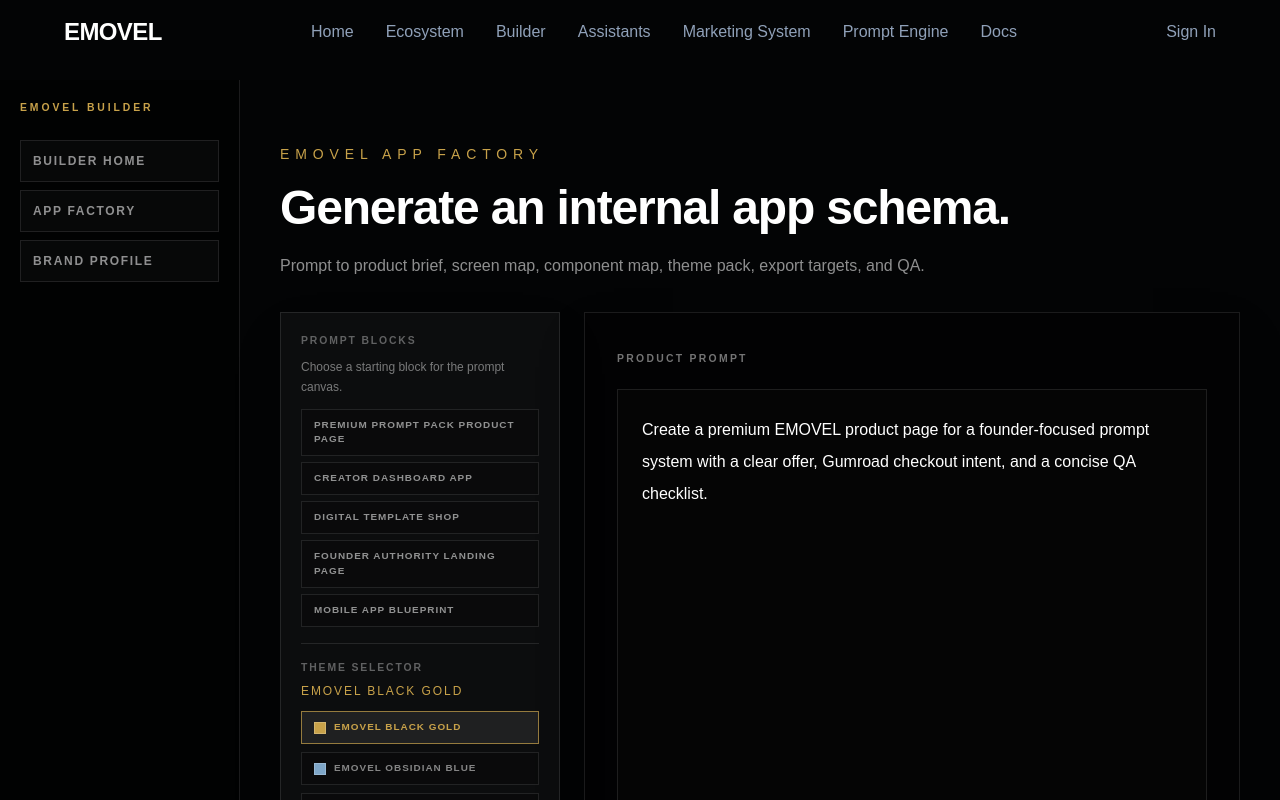
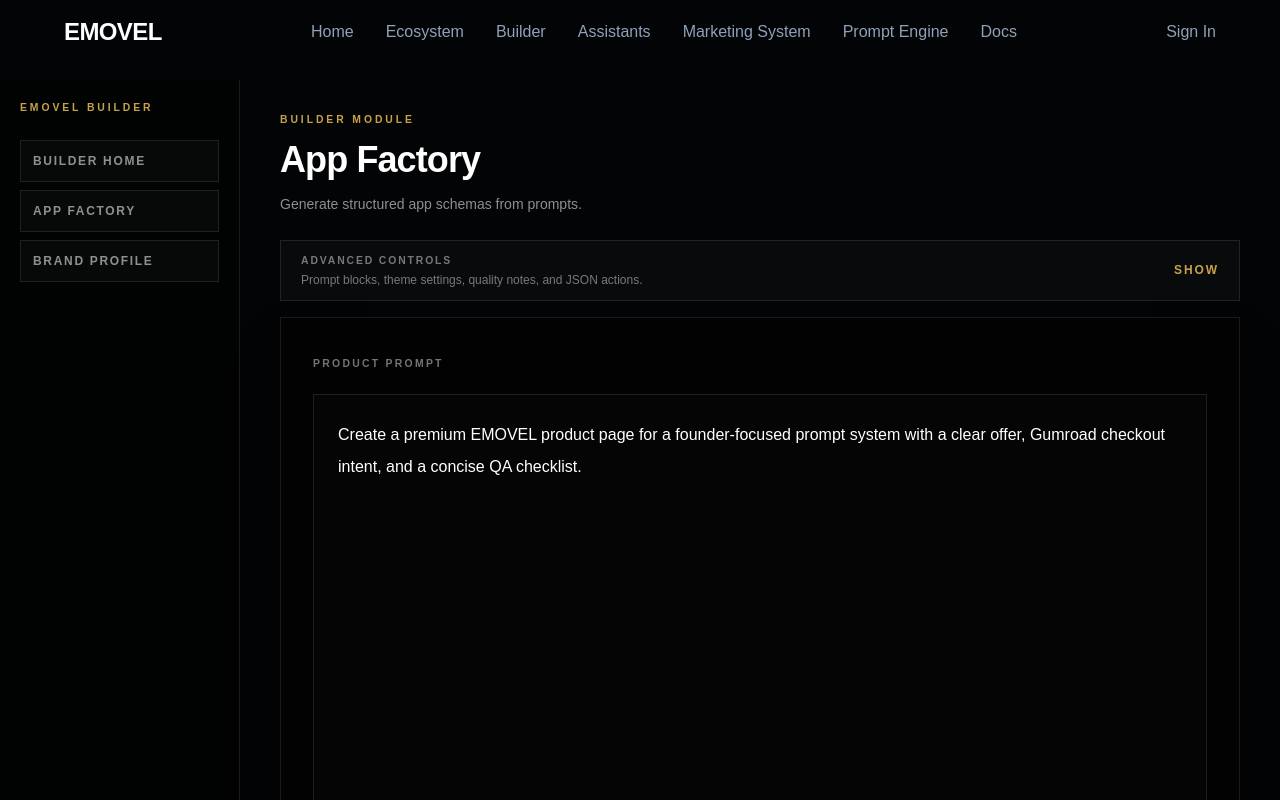
Before and after one commit to flaviusciocan-byte/emovel-next, a Next.js app: page /builder/app-factory in a window 1280 px wide. Shown: the top 800 px of the page. Built offline with nearby package versions, Linux system fonts and the light colour scheme.

Commit message:
Make App Factory prompt-first with advanced controls

```diff
--- a/app/builder/app-factory/page.tsx
+++ b/app/builder/app-factory/page.tsx
@@ -328,6 +328,7 @@
   const [status, setStatus] = useState("Enter a product prompt and generate the internal schema.");
   const [copyStatus, setCopyStatus] = useState("");
   const [outputTab, setOutputTab] = useState<"Preview" | "JSON">("Preview");
+  const [advancedControlsOpen, setAdvancedControlsOpen] = useState(false);
   const [voiceStatus, setVoiceStatus] = useState("");
   const [previewCheckoutMessage, setPreviewCheckoutMessage] = useState("");
   const [selectedThemePackId, setSelectedThemePackId] = useState(
@@ -441,22 +442,42 @@
   }
 
   return (
-    <main className="min-h-screen bg-[#030405] px-5 py-16 text-white sm:px-8 lg:px-10">
-      <section className="mx-auto flex w-full max-w-7xl flex-col gap-8">
+    <main className="min-h-screen bg-[#030405] px-5 py-8 text-white sm:px-8 lg:px-10">
+      <section className="mx-auto flex w-full max-w-7xl flex-col gap-6">
         <div className="max-w-3xl">
-          <p className="text-sm font-medium uppercase tracking-[0.42em] text-[#c8a24a]">
-            EMOVEL APP FACTORY
+          <p className="text-[0.65rem] font-semibold uppercase tracking-[0.28em] text-[#c8a24a]">
+            Builder Module
           </p>
-          <h1 className="mt-5 text-4xl font-semibold tracking-tight text-white sm:text-5xl">
-            Generate an internal app schema.
+          <h1 className="mt-3 text-3xl font-semibold tracking-tight text-white sm:text-4xl">
+            App Factory
           </h1>
-          <p className="mt-5 max-w-2xl text-sm leading-7 text-white/55 sm:text-base">
-            Prompt to product brief, screen map, component map, theme pack, export targets, and QA.
+          <p className="mt-3 max-w-2xl text-sm leading-6 text-white/55">
+            Generate structured app schemas from prompts.
           </p>
         </div>
 
-        <div className="grid gap-6 lg:grid-cols-[17.5rem_minmax(0,1fr)]">
-          <aside className="h-fit border border-white/10 bg-white/[0.04] p-4 shadow-2xl shadow-black/30 sm:p-5 lg:sticky lg:top-6">
+        <section className="min-w-0">
+          <div className="border border-white/10 bg-white/[0.025]">
+            <button
+              type="button"
+              onClick={() => setAdvancedControlsOpen((current) => !current)}
+              className="flex w-full items-center justify-between gap-4 px-4 py-3 text-left transition hover:bg-white/[0.025] sm:px-5"
+            >
+              <span>
+                <span className="block text-[0.65rem] font-semibold uppercase tracking-[0.18em] text-white/45">
+                  Advanced Controls
+                </span>
+                <span className="mt-1 block text-xs text-white/45">
+                  Prompt blocks, theme settings, quality notes, and JSON actions.
+                </span>
+              </span>
+              <span className="text-xs font-semibold uppercase tracking-[0.16em] text-[#c8a24a]">
+                {advancedControlsOpen ? "Hide" : "Show"}
+              </span>
+            </button>
+
+            {advancedControlsOpen ? (
+              <div className="grid gap-4 border-t border-white/10 p-4 sm:p-5 lg:grid-cols-3">
                 <div>
                   <p className="text-[0.65rem] font-semibold uppercase tracking-[0.18em] text-white/35">
                     Prompt Blocks
@@ -478,7 +499,7 @@
                   </div>
                 </div>
 
-            <div className="mt-4 border-t border-white/10 pt-4">
+                <div>
                   <div className="flex flex-col gap-2">
                     <p className="text-[0.65rem] font-semibold uppercase tracking-[0.18em] text-white/35">
                       Theme Selector
@@ -515,7 +536,7 @@
                   </div>
                 </div>
 
-            <div className="mt-4 border-t border-white/10 pt-4">
+                <div>
                   <div className="flex items-center justify-between gap-3">
                     <p className="text-[0.65rem] font-semibold uppercase tracking-[0.18em] text-white/35">
                       Prompt Quality Notes
@@ -528,7 +549,6 @@
                     {promptQuality.notes.map((note) => (
                       <p key={note}>{note}</p>
                     ))}
-              </div>
                   </div>
 
                   <div className="mt-4 grid gap-2 border-t border-white/10 pt-4">
@@ -565,10 +585,12 @@
                       </>
                     ) : null}
                   </div>
-          </aside>
+                </div>
+              </div>
+            ) : null}
+          </div>
 
-          <section className="min-w-0">
-            <div className="border border-white/10 bg-black/40 p-5 shadow-2xl shadow-black/35 sm:p-8">
+          <div className="mt-4 border border-white/10 bg-black/40 p-5 shadow-2xl shadow-black/35 sm:p-8">
               <label className="block">
                 <span className="text-[0.65rem] font-semibold uppercase tracking-[0.22em] text-white/45">
                   Product Prompt
@@ -942,7 +964,6 @@
             ) : null}
             </div>
           </section>
-        </div>
       </section>
     </main>
   );
```
Lines whose indentation alone changed are shown as unchanged.
